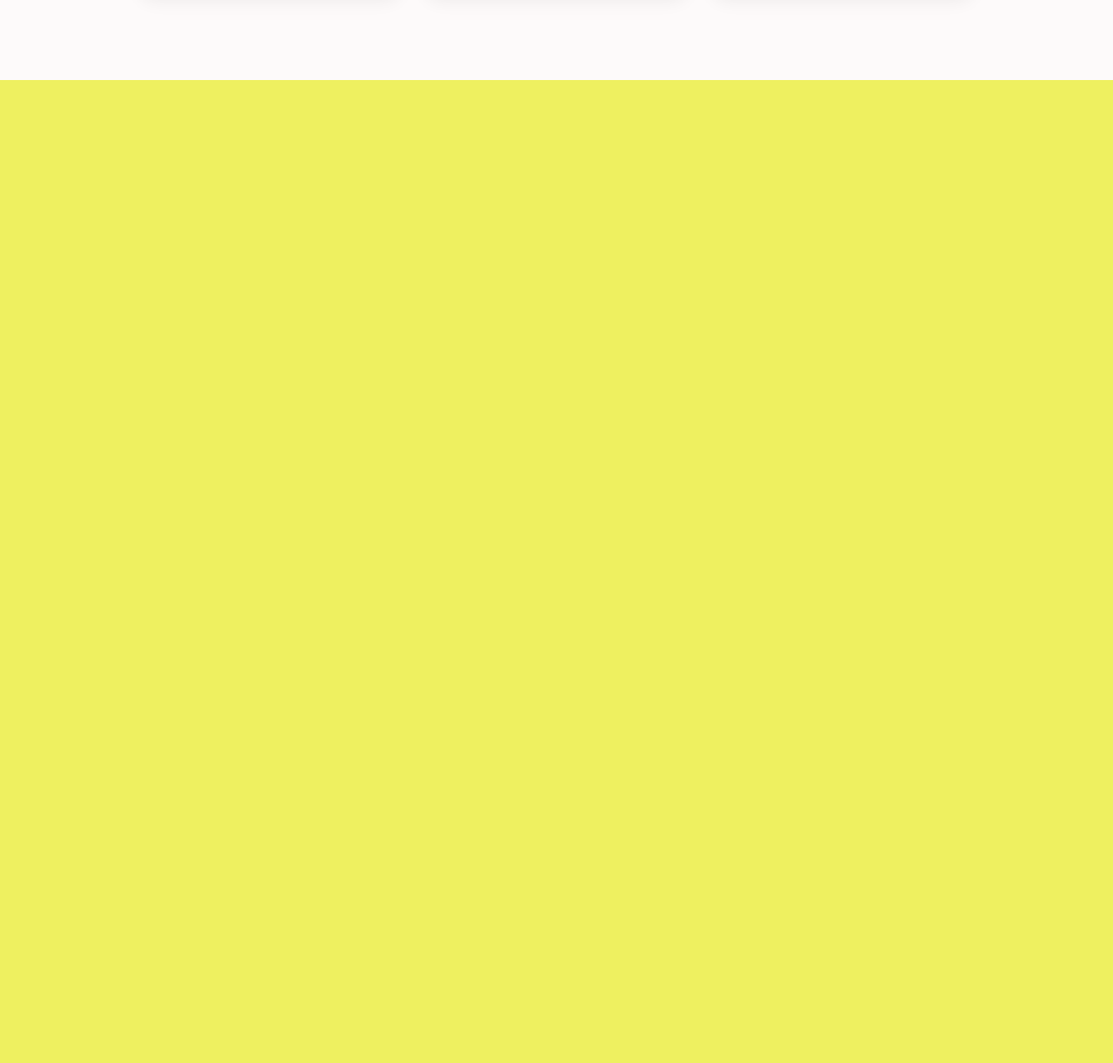
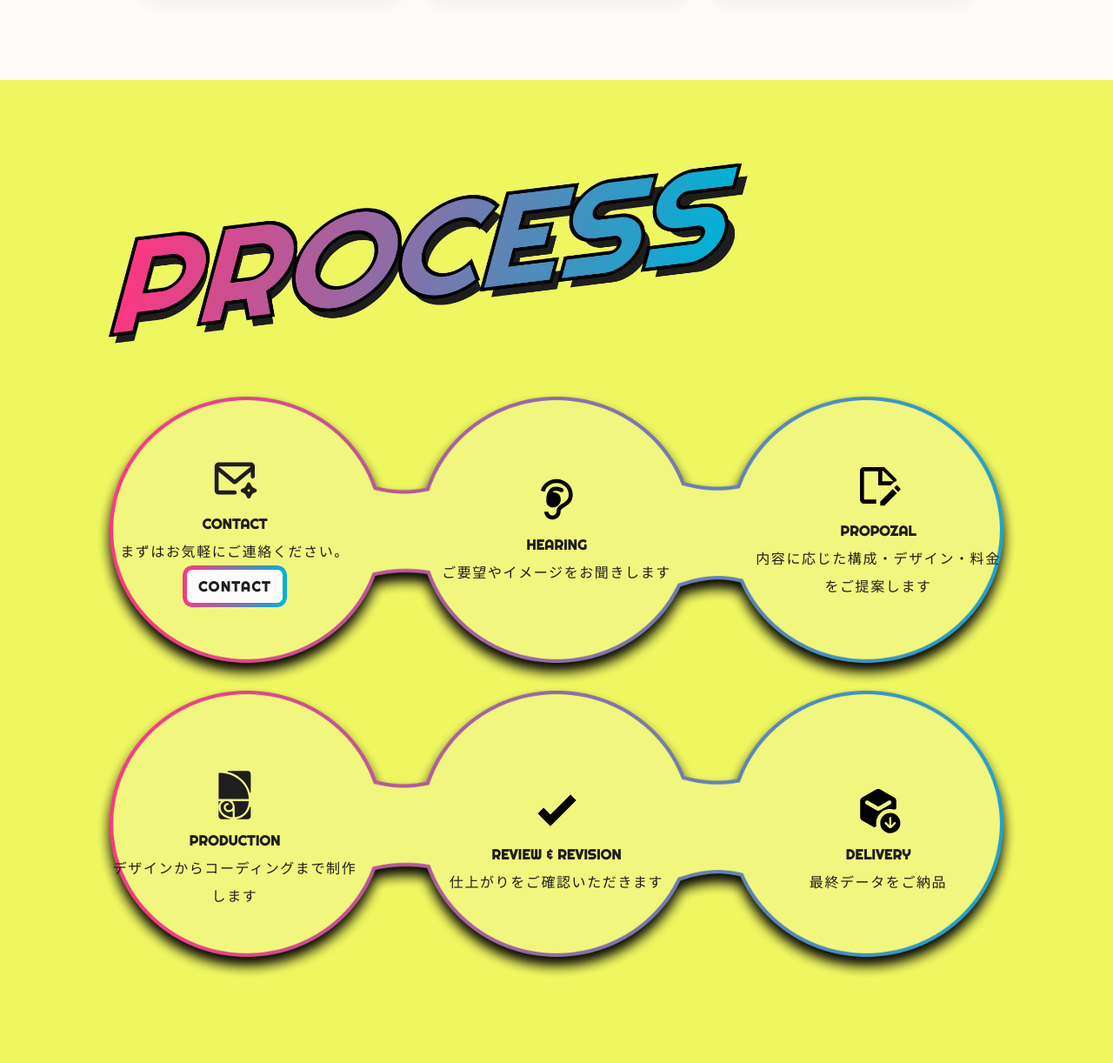
Before and after one commit to yumi-cd/PORTFOLIO, a PHP site: page /src/index.html in a window 1280 px wide. Shown: the part 2585-3807 px from the top of the page at 87% size. Before the commit the page ends 2677 px from the top, so only its background shows below. Run offline with PHP 8.4, Linux system fonts and the light colour scheme; grey boxes labelled with a size stand in for pictures from a placeholder-image service; some libraries are stand-ins or nearby versions.

```diff
--- a/src/css/style.css
+++ b/src/css/style.css
@@ -218,4 +218,107 @@ body {
   color: #6b7280;
   border-top: 1px dashed #e5e7eb;
   padding-top: 10px;
+}
+
+/* ---------- process ---------- */
+.process {
+  --rail-top: clamp(90px, 14vw, 160px);
+  --card-d: clamp(230px, 29vw, 320px);
+  padding: 96px 0;
+  background: var(--yellow, #f6ff55);
+  /* 土台画像を同じ箱に貼る */
+}
+.process__inner {
+  max-width: 1100px;
+  margin: 0 auto;
+  padding: 0 20px;
+}
+.process__title {
+  margin-bottom: 18px;
+}
+.process__title img {
+  max-width: 760px;
+  width: 100%;
+  height: auto;
+}
+.process__list {
+  display: grid;
+  grid-template-columns: repeat(3, var(--card-d)); /* 丸の直径を列幅に */
+  justify-content: space-between; /* 土台の丸中心に合わせる */
+  row-gap: clamp(24px, 3vw, 36px);
+  list-style: none;
+  background: url("../img/Union.png") no-repeat center top/100% auto, url("../img/Union.png") no-repeat center bottom/100% auto;
+}
+@media (max-width: 960px) {
+  .process__list {
+    background: none; /* SPは土台を非表示 */
+    padding-top: 0;
+    grid-template-columns: 1fr 1fr; /* 2列 */
+    justify-content: normal;
+    -moz-column-gap: 20px;
+         column-gap: 20px;
+  }
+}
+@media (max-width: 600px) {
+  .process { /* 1列 */ }
+  .process__list {
+    grid-template-columns: 1fr;
+  }
+}
+
+/* 丸カード（正円にして中央寄せ） */
+.process-card {
+  position: relative;
+  aspect-ratio: 1/1;
+  border-radius: 9999px;
+  display: flex;
+  flex-direction: column;
+  justify-content: center;
+  align-items: center;
+  padding: clamp(12px, 1.6vw, 18px);
+  text-align: center;
+  /* 5pxグラデ枠 */
+}
+.process-card__icon {
+  width: 56px;
+  height: 56px;
+  margin-bottom: 8px;
+}
+.process-card__title {
+  font-weight: 700;
+  letter-spacing: 0.02em;
+  color: var(--black);
+}
+.process-card__desc {
+  color: var(--black);
+}
+.process-card__btn {
+  position: relative;
+  display: inline-flex;
+  align-items: center;
+  justify-content: center;
+  width: 120px;
+  height: 48px;
+  padding: 0 16px;
+  border: none;
+  border-radius: 11px;
+  background: var(--white);
+  color: var(--black);
+  font-weight: 700;
+  line-height: 1;
+  text-decoration: none;
+  z-index: 0;
+  transition: 0.2s;
+}
+.process-card__btn::before {
+  content: "";
+  position: absolute;
+  inset: 0;
+  padding: 5px;
+  border-radius: inherit;
+  background: linear-gradient(90deg, var(--pink), var(--blue));
+  -webkit-mask: linear-gradient(#000 0 0) content-box, linear-gradient(#000 0 0);
+  -webkit-mask-composite: xor;
+  mask-composite: exclude;
+  pointer-events: none;
 }/*# sourceMappingURL=style.css.map */
--- a/src/css/style.scss
+++ b/src/css/style.scss
@@ -239,3 +239,89 @@ body {
     padding-top: 10px;
   }
 }
+
+/* ---------- process ---------- */
+.process {
+  --rail-top: clamp(90px, 14vw, 160px);   // 土台の上半分の高さ（微調整用）
+  --card-d:  clamp(230px, 29vw, 320px);   // 丸カードの直径（微調整用）
+
+  padding: 96px 0;
+  background: var(--yellow, #f6ff55);
+
+  &__inner { max-width: 1100px; margin: 0 auto; padding: 0 20px; }
+
+  &__title { margin-bottom: 18px; img { max-width: 760px; width: 100%; height: auto; } }
+
+  /* 土台画像を同じ箱に貼る */
+  &__list {
+    display: grid;
+    grid-template-columns: repeat(3, var(--card-d)); /* 丸の直径を列幅に */
+    justify-content: space-between;                  /* 土台の丸中心に合わせる */
+    row-gap: clamp(24px, 3vw, 36px);
+    list-style: none;
+    background: url("../img/Union.png") no-repeat center top / 100% auto,
+                url("../img/Union.png") no-repeat center bottom / 100% auto;
+  }
+
+  @media (max-width: 960px) {
+    &__list {
+      background: none;                 /* SPは土台を非表示 */
+      padding-top: 0;
+      grid-template-columns: 1fr 1fr;   /* 2列 */
+      justify-content: normal;
+      column-gap: 20px;
+    }
+  }
+  @media (max-width: 600px) {
+    &__list { grid-template-columns: 1fr; } /* 1列 */
+  }
+}
+
+/* 丸カード（正円にして中央寄せ） */
+.process-card {
+  position: relative;
+  aspect-ratio: 1 / 1;
+  border-radius: 9999px;
+  display: flex;
+  flex-direction: column;
+  justify-content: center;
+  align-items: center;
+  padding: clamp(12px, 1.6vw, 18px);
+  text-align: center;
+
+  &__icon  { width: 56px; height: 56px; margin-bottom: 8px; }
+  &__title { font-weight: 700; letter-spacing: .02em; color: var(--black);}
+  &__desc  { color: var(--black); }
+  &__btn {
+    position: relative;
+    display: inline-flex;
+    align-items: center;
+    justify-content: center;
+    width: 120px;
+    height: 48px;
+    padding: 0 16px;
+    border: none;                 // ← border-imageは使わない
+    border-radius: 11px;
+    background: var(--white);     // 背景：白
+    color: var(--black);          // 文字：黒
+    font-weight: 700;
+    line-height: 1;
+    text-decoration: none;
+    z-index: 0;
+    transition: .2s;
+  }
+
+  /* 5pxグラデ枠 */
+  &__btn::before {
+    content: "";
+    position: absolute;
+    inset: 0;
+    padding: 5px;
+    border-radius: inherit;
+    background: linear-gradient(90deg, var(--pink), var(--blue));
+    -webkit-mask: linear-gradient(#000 0 0) content-box, linear-gradient(#000 0 0);
+    -webkit-mask-composite: xor;
+            mask-composite: exclude;
+    pointer-events: none;
+  }
+}
--- a/src/index.html
+++ b/src/index.html
@@ -125,3 +125,50 @@
       </div>
     </section>
     <!-- process -->
+    <section class="process" id="process" aria-label="Process">
+  <div class="process__inner">
+    <h2 class="process__title">
+      <img src="img/process-ttl.png" alt="PROCESS" width="880" height="220" decoding="async">
+    </h2>
+
+    <!--  依頼の流れ -->
+    <ol class="process__list">
+      <li class="process-card">
+        <img class="process-card__icon" src="img/mail.svg" alt="" width="56" height="56" loading="lazy">
+        <h3 class="process-card__title">CONTACT</h3>
+        <p class="process-card__desc">まずはお気軽にご連絡ください。</p>
+        <a class="process-card__btn" href="#contact">CONTACT</a>
+      </li>
+
+      <li class="process-card">
+        <img class="process-card__icon" src="img/ear.svg" alt="" width="56" height="56" loading="lazy">
+        <h3 class="process-card__title">HEARING</h3>
+        <p class="process-card__desc">ご要望やイメージをお聞きします</p>
+      </li>
+
+      <li class="process-card">
+        <img class="process-card__icon" src="img/paper.svg" alt="" width="56" height="56" loading="lazy">
+        <h3 class="process-card__title">PROPOZAL</h3>
+        <p class="process-card__desc">内容に応じた構成・デザイン・料金をご提案します</p>
+      </li>
+
+      <li class="process-card">
+        <img class="process-card__icon" src="img/design-tool.svg" alt="" width="56" height="56" loading="lazy">
+        <h3 class="process-card__title">PRODUCTION</h3>
+        <p class="process-card__desc">デザインからコーディングまで制作します</p>
+      </li>
+
+      <li class="process-card">
+        <img class="process-card__icon" src="img/check.svg" alt="" width="56" height="56" loading="lazy">
+        <h3 class="process-card__title">REVIEW &amp; REVISION</h3>
+        <p class="process-card__desc">仕上がりをご確認いただきます</p>
+      </li>
+
+      <li class="process-card">
+        <img class="process-card__icon" src="img/rounded.svg" alt="" width="56" height="56" loading="lazy">
+        <h3 class="process-card__title">DELIVERY</h3>
+        <p class="process-card__desc">最終データをご納品</p>
+      </li>
+    </ol>
+  </div>
+</section>
```
Also changed, not shown: src/img/Union.png (added), src/img/check.svg (added), src/img/design-tool.svg (added), src/img/ear.svg (added), src/img/mail.svg (added), src/img/paper.svg (added), src/img/rounded.svg (added), 1 other file.
